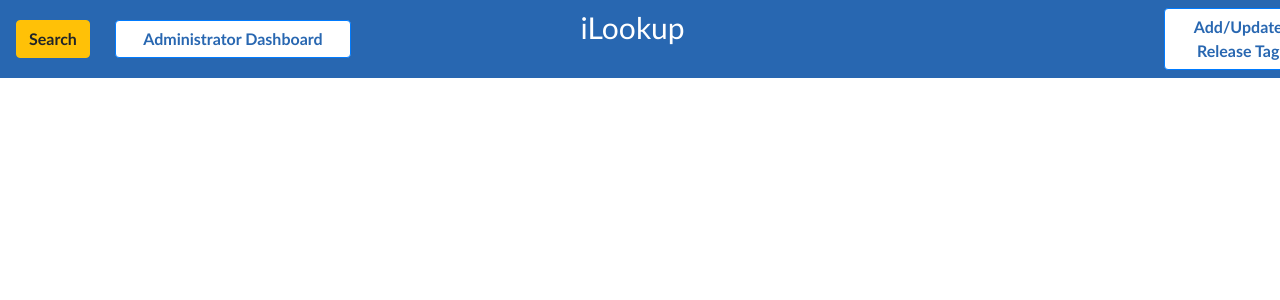
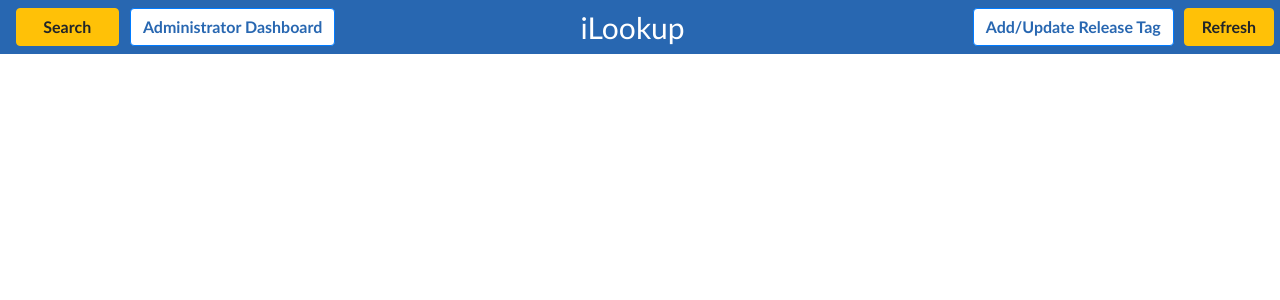
Before and after one commit to nickprimamore/iLookup_V1.0, a Flask app: template ilookup_v1.0/app/templates/layout.html in a window 1280 px wide. Shown: the top 300 px of the page. Run offline with Flask 2, Linux system fonts and the light colour scheme; the template is opened without the code that fills it, so the values that code supplies are empty; parts of the project's set-up code (start-up, migrations or seed data) failed here and were passed over; some libraries are stand-ins or nearby versions.

Commit message:
Navbar changes

```diff
--- a/ilookup_v1.0/app/templates/layout.html
+++ b/ilookup_v1.0/app/templates/layout.html
@@ -37,7 +37,7 @@
 
 		</style>
 		<div class="wrapper">
-		<nav class="navbar navbar-expand-lg navbar-light" id="topNav" role="navigation" style="background-color: #2867b1; color:#2867b1; position: fixed">
+		<nav class="navbar navbar-expand-lg navbar-light" id="topNav" role="navigation" style="background-color: #2867b1; color:#2867b1">
 			<div class="navbar-header" >
 		  	<div class="navbar-brand mb-0 h1" align="center" style="color:white">iLookup</div>
 			</div>
@@ -47,26 +47,28 @@
 			<div class="collapse navbar-collapse" id="navbarSupportedContent">
 			 	<ul class="navbar-nav navbar-left mr-auto">
 				 	<li class="nav-item active">
-						<button type="button"class="btn btn-warning" style="margin-right: 25px; font-weight:bold" onclick="location.href='/'">
+						<button type="button"class="btn btn-warning" style="margin-right: 40px; width: 90%; font-weight:bold" onclick="location.href='/'">
 							Search
 						</button>
 					</li>
 				 	<li class="nav-item">
-						<button type="button" class="btn btn-primary" style="margin-right: 925px; background-color: #ffffff; font-weight:bold; color:#2867b1; width:22.5%" onclick="location.href='/'">
+						<button type="button" class="btn btn-primary" style="background-color: #ffffff; font-weight:bold; color:#2867b1; width:100%" onclick="location.href='/'">
 					    Administrator Dashboard
 					  </button>
 				 	</li>
 				</ul>
+				<div class="pull-right">
 					<ul class="navbar-nav navbar-right mr-auto">
 					 	<li class="nav-item">
-						<button type="button" class="btn btn-primary" style="background-color: #ffffff; color:#2867b1; font-weight:bold; width:90%; margin-right:50px" data-toggle="modal" data-target="#addTagModal">
+							<button type="button" class="btn btn-primary" style="background-color: #ffffff; color:#2867b1; font-weight:bold; max-height: 40px; width:100%;" data-toggle="modal" data-target="#addTagModal">
 						    Add/Update Release Tag
 						  </button>
 					 	</li>
 						<li class="nav-item">
-						<a href="/load"><button type="submit" class="btn btn-warning" style="width:100%; font-weight:bold">Refresh</button></a>
+							<a href="/load"><button type="submit" class="btn btn-warning" style="width:100%; margin-left: 10px; font-weight:bold">Refresh</button></a>
 						</li>
 				 	</ul>
+				</div>
 
 		 	</div>
 		</nav>
```
Lines whose indentation alone changed are shown as unchanged.
